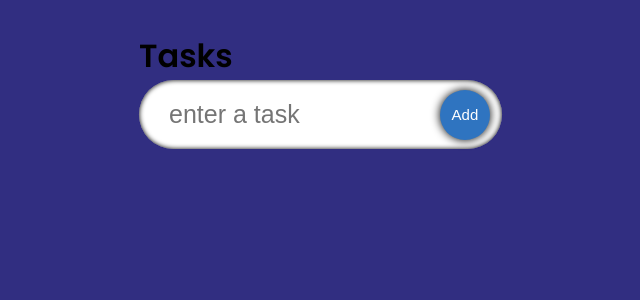
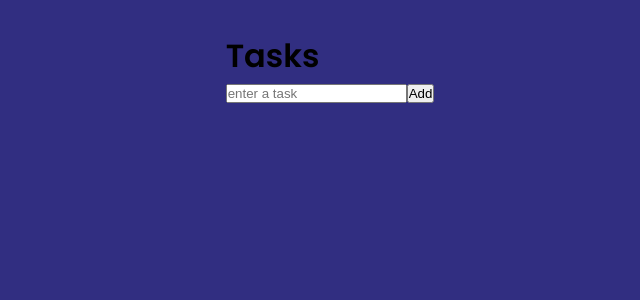
Before and after one commit to Lazzzare/Simple-Todo-With-Typescript, a React (Vite) app: page / in a window 1280 px wide. Shown: the top 300 px of the page, without its empty margins (310-950 px from the left). Built offline with nearby package versions, Linux system fonts and the light colour scheme.

Commit message:
Update index.css

```diff
--- a/src/index.css
+++ b/src/index.css
@@ -15,118 +15,3 @@ body {
   justify-content: center;
   padding: 2rem;
 }
-
-.input {
-  display: flex;
-  width: 95%;
-  position: relative;
-  align-items: center;
-}
-
-.input__box {
-  width: 100%;
-  border-radius: 50px;
-  padding: 20px 30px;
-  font-size: 25px;
-  border: none;
-  transition: 0.2s;
-  box-shadow: inset 0 0 5px black;
-}
-
-.input__box:focus {
-  box-shadow: 0 0 10px 1000px rgba(0, 0, 0, 0.5);
-  outline: none;
-}
-
-.input_submit {
-  position: absolute;
-  width: 50px;
-  height: 50px;
-  margin: 12px;
-  border-radius: 50px;
-  right: 0px;
-  border: none;
-  font-size: 15px;
-  background-color: #2f74c0;
-  color: white;
-  transition: 0.2s all;
-  box-shadow: 0 0 10px black;
-}
-
-.input_submit:hover {
-  background-color: #388ae2;
-}
-
-.input_submit:active {
-  transform: scale(0.8);
-  box-shadow: 0 0 5px black;
-}
-
-.container {
-  width: 95%;
-  display: flex;
-  margin-top: 10px;
-  justify-content: space-between;
-  align-items: flex-start;
-}
-
-.todos {
-  border-radius: 5px;
-  display: flex;
-  flex-direction: column;
-  width: 47.5%;
-  padding: 15px;
-}
-
-.dragactive {
-  background-color: rgb(0, 221, 236);
-}
-
-.dragcomplete {
-  background-color: rgb(255, 38, 0);
-}
-
-.remove {
-  background-color: rgb(235, 103, 80);
-}
-
-.todos__heading {
-  font-size: 30px;
-  /* text-align: center; */
-  color: white;
-}
-
-.todos__single {
-  display: flex;
-  border-radius: 5px;
-  padding: 20px;
-  margin-top: 15px;
-  background-image: url("https://img.freepik.com/free-photo/crumpled-yellow-paper-background-close-up_60487-2390.jpg?size=626&ext=jpg");
-  transition: 0.2s;
-}
-
-.drag {
-  box-shadow: 0 0 20px black;
-}
-
-.todos__single:hover {
-  box-shadow: 0 0 5px black;
-  transform: scale(1.03);
-}
-
-.todos__single--text {
-  flex: 1;
-  padding: 5px;
-  border: none;
-  font-size: 20px;
-}
-
-.todos__single--text:focus {
-  outline: none;
-}
-
-.icon {
-  margin-left: 10px;
-  font-size: 25px;
-  cursor: pointer;
-}
```
